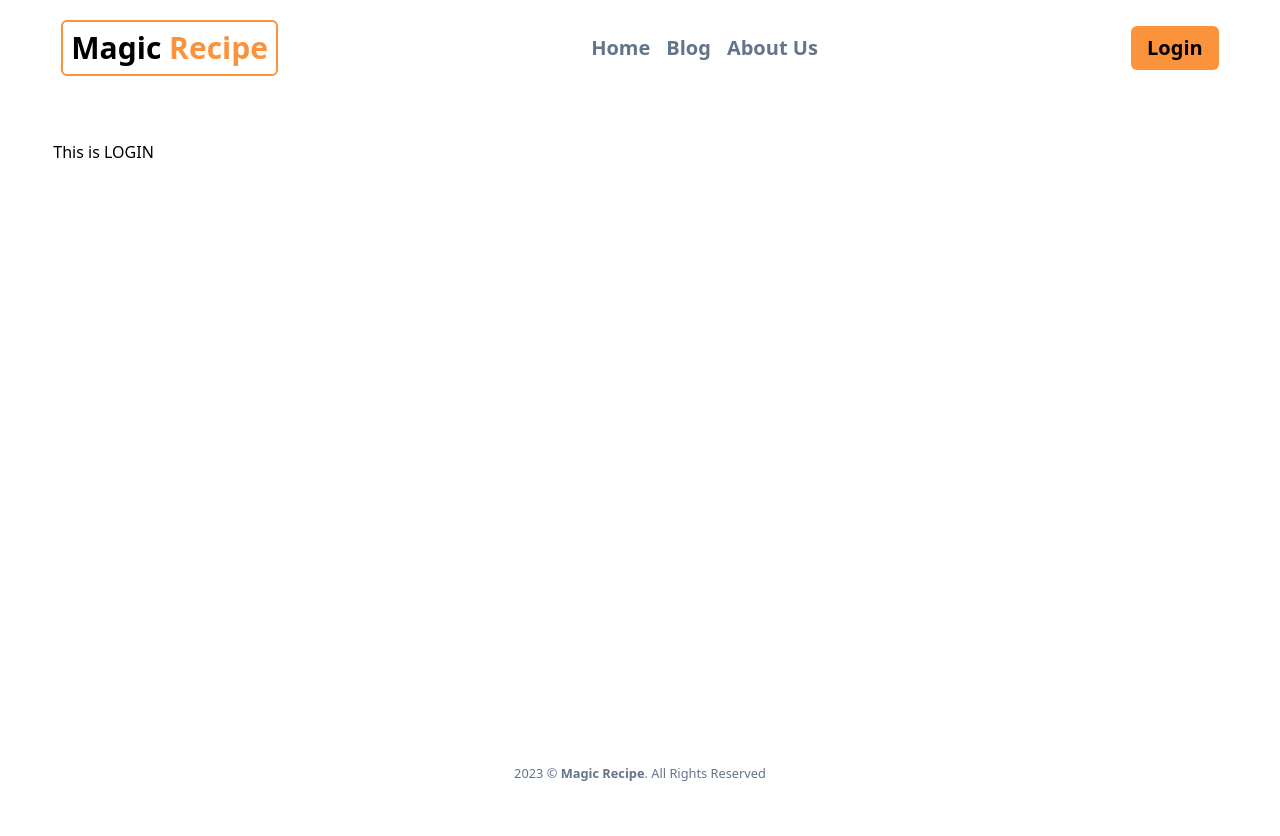
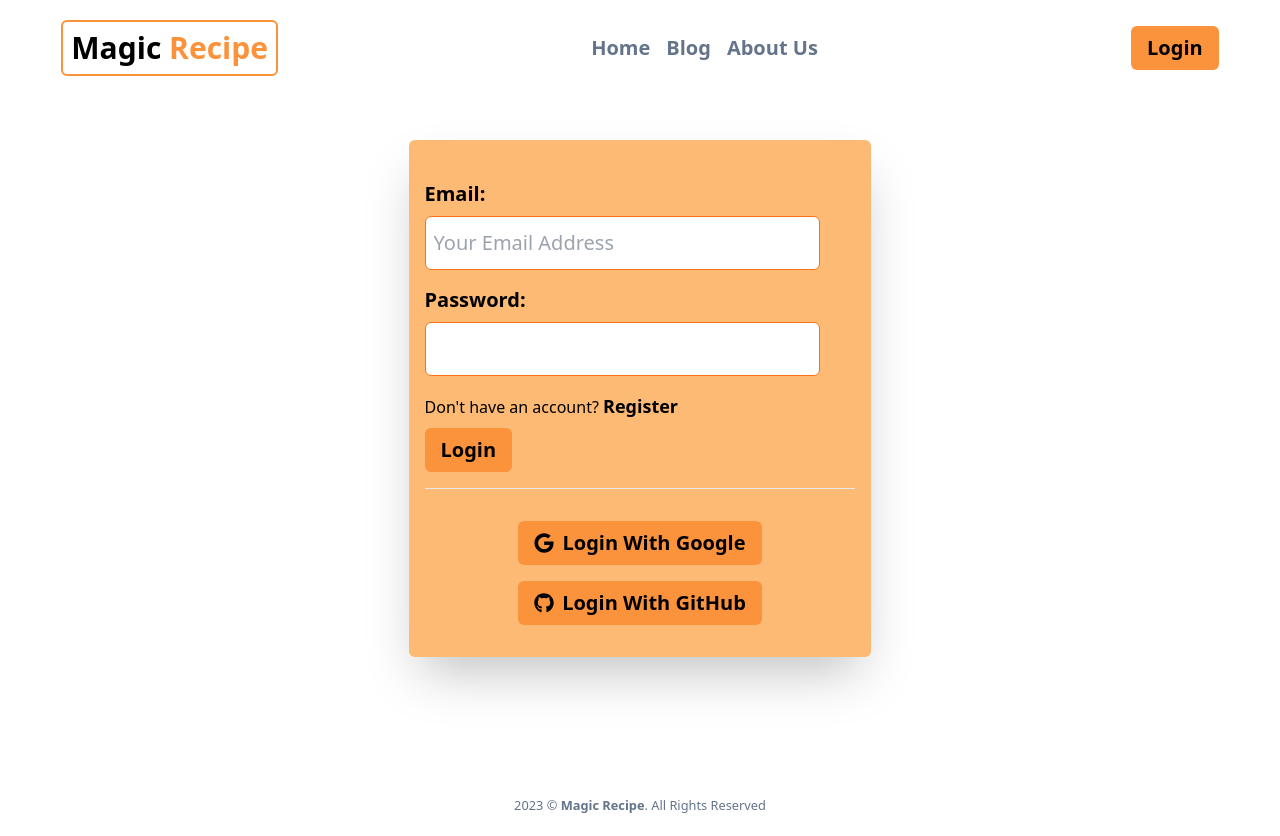
Before and after one commit to Humayun63/magic-recipe-client, a React (Vite) app: page /login in a window 1280 px wide. Before the commit the page ends 804 px from the top, so only its background shows below. Built offline with nearby package versions, Linux system fonts and the light colour scheme.

Commit message:
login page design done

```diff
--- a/src/componets/Footer.jsx
+++ b/src/componets/Footer.jsx
@@ -2,7 +2,7 @@ import React from 'react';
 
 const Footer = () => {
     return (
-        <footer className=''>
+        <footer className='px-2 mt-8'>
             <p className='text-center text-slate-500'><small> 2023 &copy; <span className='font-bold'>Magic Recipe</span>. All Rights Reserved </small></p>
         </footer>
     );
--- a/src/index.css
+++ b/src/index.css
@@ -17,3 +17,12 @@
 .magic-btn{
     @apply bg-orange-400 px-4 py-2 rounded-md text-xl hover:bg-orange-600 font-semibold
 }
+.form-controls{
+    @apply mb-4
+}
+.form-controls label{
+    @apply block my-2 text-xl font-semibold
+}
+.form-controls input{
+    @apply text-xl  w-11/12 px-2 py-3 rounded-md outline-none border-orange-500 border
+}
--- a/src/layouts/MainLayout.jsx
+++ b/src/layouts/MainLayout.jsx
@@ -7,7 +7,7 @@ const MainLayout = () => {
     return (
         <div className='magic-container'>
             <Header></Header>
-            <div className='outlet-min-height'>
+            <div className='outlet-min-height px-2'>
                 <Outlet></Outlet>
             </div>
             <Footer></Footer>
--- a/src/pages/Login.jsx
+++ b/src/pages/Login.jsx
@@ -1,9 +1,27 @@
 import React from 'react';
+import { FaGithub, FaGoogle } from 'react-icons/fa';
+import { Link } from 'react-router-dom';
 
 const Login = () => {
     return (
-        <div>
-            <h2>This is LOGIN</h2>
+        <div className='mx-auto md:w-2/5 rounded-md bg-orange-300 px-4 py-8 shadow-2xl'>
+            <form>
+                <div className="form-controls">
+                    <label htmlFor="email">Email:</label>
+                    <input type="email" name="email" id="email" required placeholder='Your Email Address' />
+                </div>
+                <div className="form-controls">
+                    <label htmlFor="password">Password:</label>
+                    <input type="password" name="password" id="password" />
+                </div>
+                <p>Don't have an account? <Link to='/register' className='text-lg font-semibold'>Register</Link></p>
+                <input type="submit" value="Login" className='magic-btn cursor-pointer mt-2' />
+            </form>
+            <hr className='my-4' />
+            <div className='text-center'>
+                <button className='magic-btn inline-flex items-center gap-2 mx-auto my-4'><FaGoogle ></FaGoogle> Login With Google</button>
+                <button className='magic-btn inline-flex items-center gap-2 mx-auto '><FaGithub></FaGithub> Login With GitHub</button>
+            </div>
         </div>
     );
 };
```
